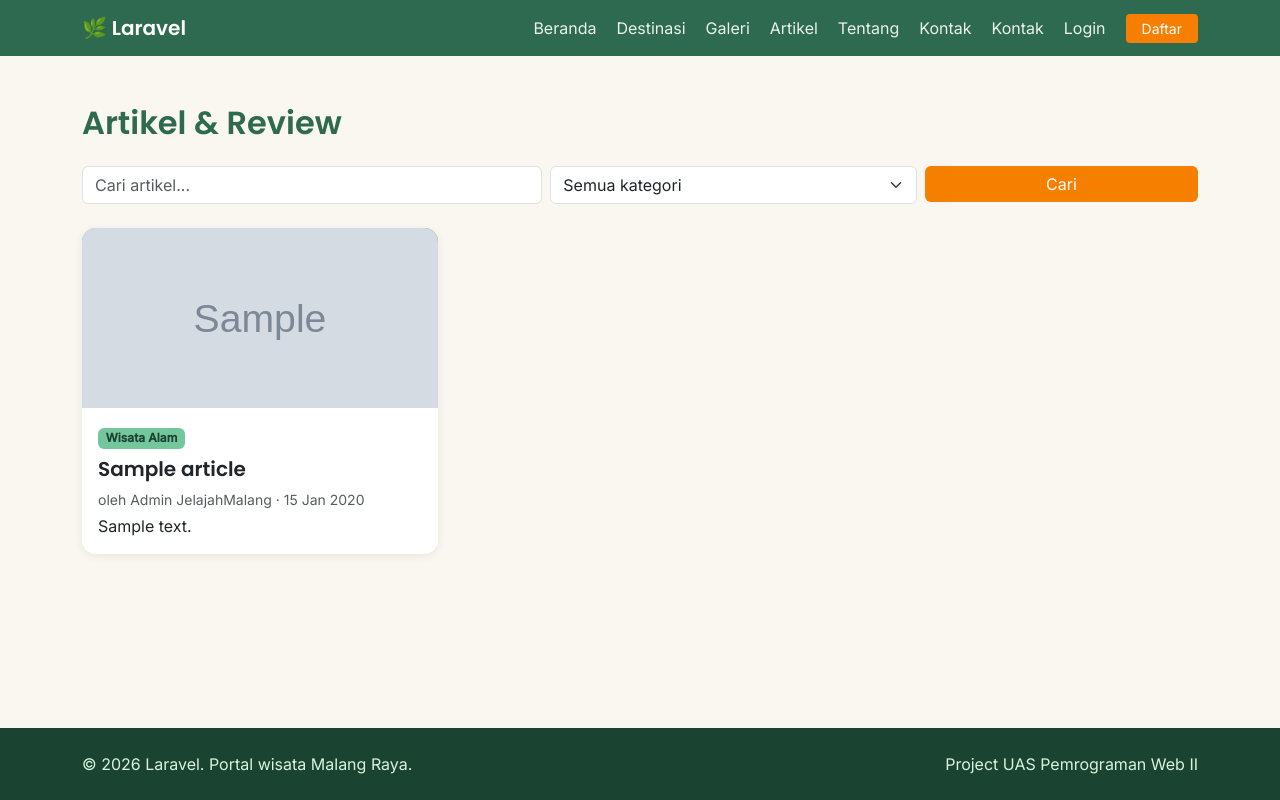
After one commit to gitaoktaviana/jelajahmalang, a Laravel app: page /artikel in a window 1280 px wide. The commit adds this page. Run offline with Laravel 12, Linux system fonts and the light colour scheme; data comes from the database, SQL or seed files in the repository; tables that the repository leaves empty hold one stand-in row (values such as "Sample post"); grey boxes marked "Sample" are stand-in pictures.

Commit message:
feat: halaman artikel tamu

```diff
--- /dev/null
+++ b/app/Http/Controllers/Guest/ArticleController.php
@@ -0,0 +1,38 @@
+<?php
+
+namespace App\Http\Controllers\Guest;
+
+use App\Http\Controllers\Controller;
+use App\Models\Article;
+use App\Models\Category;
+use Illuminate\Http\Request;
+
+class ArticleController extends Controller
+{
+    public function index(Request $request)
+    {
+        $query = Article::with(['user', 'category'])->latest();
+
+        if ($request->filled('kategori')) {
+            $query->whereHas('category', fn ($q) => $q->where('slug', $request->kategori));
+        }
+        if ($request->filled('q')) {
+            $query->where('title', 'like', '%' . $request->q . '%');
+        }
+
+        return view('guest.articles.index', [
+            'articles' => $query->paginate(6)->withQueryString(),
+            'categories' => Category::all(),
+        ]);
+    }
+
+    public function show(string $slug)
+    {
+        $article = Article::with(['user', 'category', 'destination'])
+            ->where('slug', $slug)->firstOrFail();
+
+        $article->increment('views');
+
+        return view('guest.articles.show', compact('article'));
+    }
+}
--- /dev/null
+++ b/resources/views/guest/articles/index.blade.php
@@ -0,0 +1,51 @@
+@extends('layouts.guest')
+@section('title', 'Artikel')
+
+@section('content')
+<div class="container mt-5">
+    <h2 class="text-jm mb-4">Artikel & Review</h2>
+
+    <form method="GET" class="row g-2 mb-4">
+        <div class="col-md-5">
+            <input type="text" name="q" value="{{ request('q') }}" class="form-control" placeholder="Cari artikel...">
+        </div>
+        <div class="col-md-4">
+            <select name="kategori" class="form-select">
+                <option value="">Semua kategori</option>
+                @foreach($categories as $c)
+                    <option value="{{ $c->slug }}" @selected(request('kategori') == $c->slug)>{{ $c->name }}</option>
+                @endforeach
+            </select>
+        </div>
+        <div class="col-md-3">
+            <button class="btn btn-accent w-100">Cari</button>
+        </div>
+    </form>
+
+    <div class="row g-4">
+        @forelse($articles as $a)
+            <div class="col-md-6 col-lg-4">
+                <a href="{{ route('articles.show', $a->slug) }}" class="text-decoration-none text-reset">
+                    <div class="card card-jm">
+                        @if($a->thumbnail)
+                            <img class="cover" src="{{ asset($a->thumbnail) }}" alt="{{ $a->title }}">
+                        @else
+                            <div class="cover"></div>
+                        @endif
+                        <div class="card-body">
+                            <span class="badge badge-jm mb-2">{{ $a->category->name }}</span>
+                            <h5>{{ $a->title }}</h5>
+                            <p class="small text-muted mb-1">oleh {{ $a->user->name }} · {{ $a->created_at->format('d M Y') }}</p>
+                            <p class="card-text">{{ Str::limit(strip_tags($a->content), 90) }}</p>
+                        </div>
+                    </div>
+                </a>
+            </div>
+        @empty
+            <p class="text-muted">Belum ada artikel.</p>
+        @endforelse
+    </div>
+
+    <div class="mt-4">{{ $articles->links() }}</div>
+</div>
+@endsection
--- a/resources/views/layouts/guest.blade.php
+++ b/resources/views/layouts/guest.blade.php
@@ -49,6 +49,7 @@
                 <li class="nav-item"><a class="nav-link" href="#">Artikel</a></li>
                 <li class="nav-item"><a class="nav-link" href="{{ route('about') }}">Tentang</a></li>
                 <li class="nav-item"><a class="nav-link" href="{{ route('contact') }}">Kontak</a></li>
+                <li class="nav-item"><a class="nav-link" href="#">Kontak</a></li>
                 <li class="nav-item"><a class="nav-link" href="#">Login</a></li>
                 <li class="nav-item ms-lg-2"><a class="btn btn-accent btn-sm px-3" href="{{ route('register') }}">Daftar</a></li>
             </ul>
--- a/routes/web.php
+++ b/routes/web.php
@@ -5,6 +5,7 @@ use App\Http\Controllers\Guest\GalleryController;
 use App\Http\Controllers\Guest\HomeController;
 use App\Http\Controllers\Auth\RegisterController;
 use App\Http\Controllers\Guest\ContactController;
+use App\Http\Controllers\Guest\ArticleController;
 use Illuminate\Support\Facades\Route;
 
 Route::get('/', [HomeController::class, 'index'])->name('home');
@@ -16,3 +17,5 @@ Route::post('/register', [RegisterController::class, 'store'])->name('register.s
 Route::get('/kontak', [ContactController::class, 'create'])->name('contact');
 Route::post('/kontak', [ContactController::class, 'store'])->name('contact.store');
 Route::view('/tentang', 'guest.about')->name('about');
+Route::get('/artikel', [ArticleController::class, 'index'])->name('articles.index');
+Route::get('/artikel/{slug}', [ArticleController::class, 'show'])->name('articles.show');
```
Also changed, not shown: resources/views/guest/articles/show.blade.php (added, +23 -0 lines), resources/views/guest/destinations/show.blade.php (+16 -28 lines).
